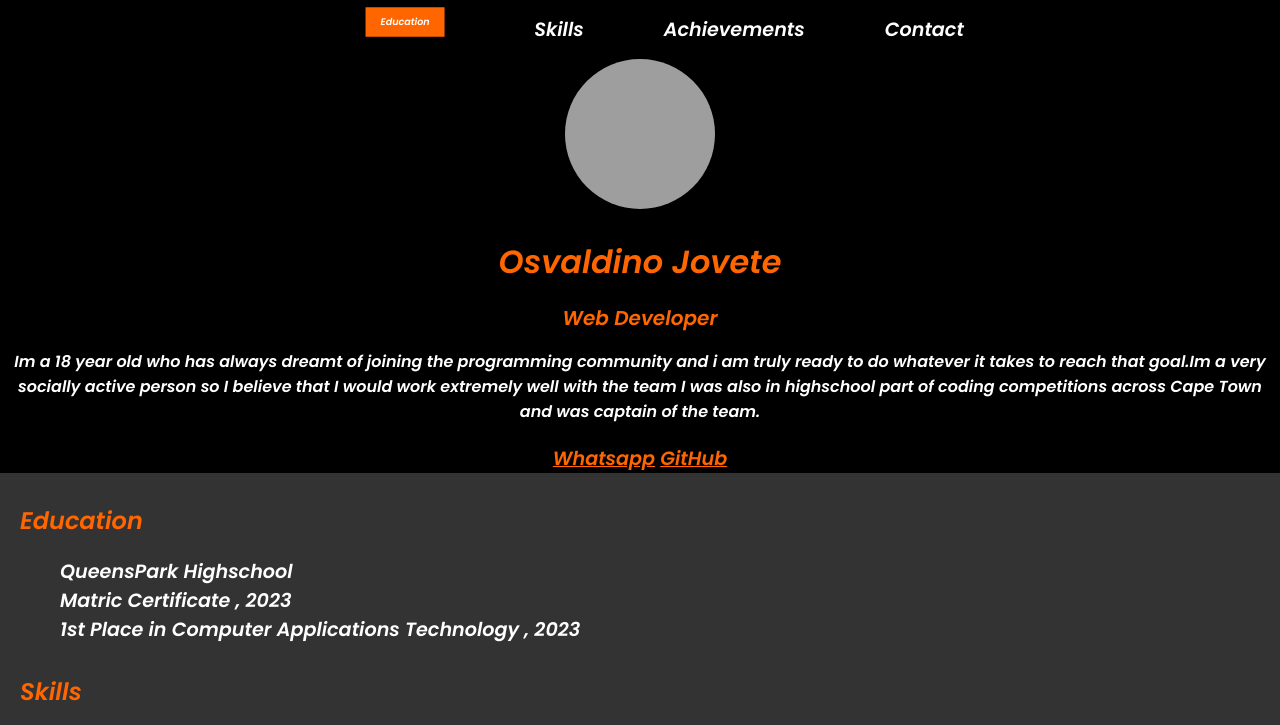
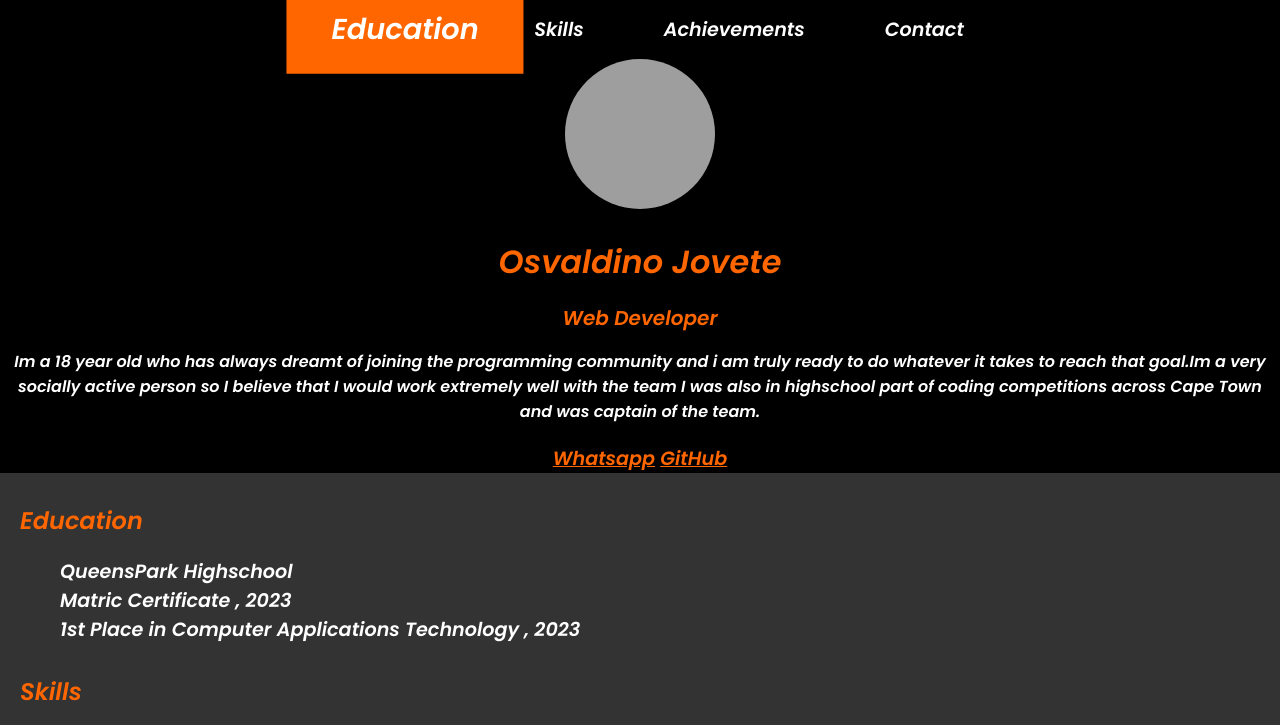
Before and after one commit to Dino04-cyber/Digital-Resume, a plain HTML site: page main.html in a window 1280 px wide. In both pictures the pointer is over the link "Education". Shown: the top 725 px of the page. Drawn offline with Linux system fonts and the light colour scheme; grey boxes are pictures that could not be loaded.

Commit message:
changed the hover scaling for the nav and socials

```diff
--- a/main.css
+++ b/main.css
@@ -154,7 +154,7 @@ nav {
   nav a:hover {
     color: white;
     background-color: #ff6600;
-    transform: scale(0.5) translateY(-15px);
+    transform: scale(1.5);
   }
 
 /* ---------------------------------------------MENU BUTTON CODE---------------------------------------------*/
```
